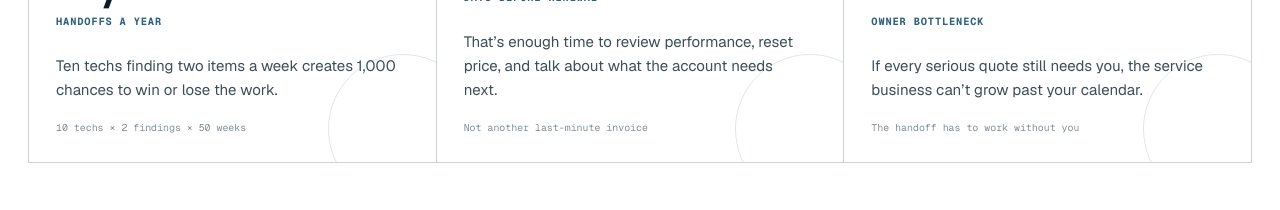
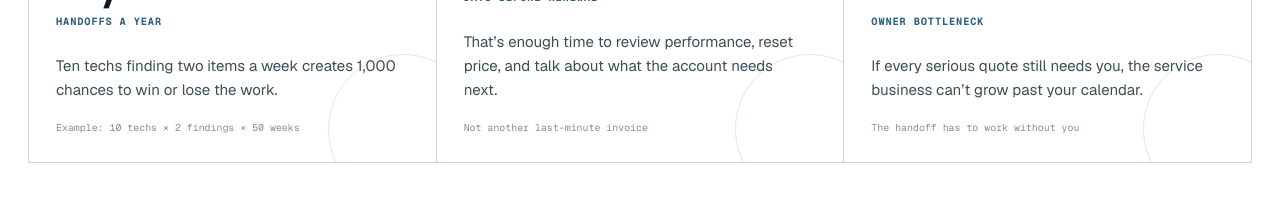
Before and after one commit to roarkgaltrandazzo-bit/keystone, a Next.js app: page / in a window 1280 px wide. Shown: the part 1560-1770 px from the top of the page. Built offline with nearby package versions, Linux system fonts and the light colour scheme.

Commit message:
Polish public copy details

```diff
--- a/app/page.tsx
+++ b/app/page.tsx
@@ -9,7 +9,7 @@ const leakSignals = [
     value: "1,000",
     label: "handoffs a year",
     copy: "Ten techs finding two items a week creates 1,000 chances to win or lose the work.",
-    formula: "10 techs × 2 findings × 50 weeks",
+    formula: "Example: 10 techs × 2 findings × 50 weeks",
   },
   {
     value: "90+",
--- a/app/privacy/page.tsx
+++ b/app/privacy/page.tsx
@@ -27,7 +27,7 @@ export default function PrivacyPage() {
             </details>
             <details open>
               <summary>Who receives it?</summary>
-              <p>Your email goes directly to Keystone Commercial Partners. No third-party form processor receives it, and Keystone does not sell submitted contact information.</p>
+              <p>Your email goes directly to Keystone Commercial Partners. No third-party form processor receives it, and Keystone doesn&apos;t sell submitted contact information.</p>
             </details>
             <details open>
               <summary>Questions or deletion requests</summary>
```
